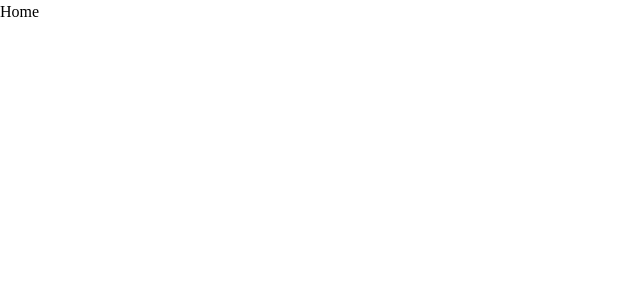
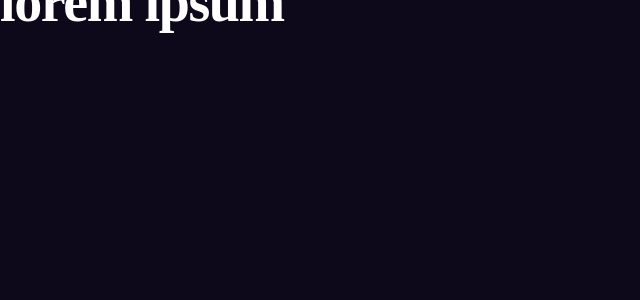
Before and after one commit to natitam1/natnael_tamiru_portfolio, a Next.js app: page / in a window 1280 px wide. Shown: the top 300 px of the page, without its empty margins (0-640 px from the left). Built offline with nearby package versions, Linux system fonts and the light colour scheme; a web font is replaced by a local one.

Commit message:
style: add custom heading styles

```diff
--- a/app/globals.css
+++ b/app/globals.css
@@ -22,5 +22,25 @@
 }
 
 body {
-  @apply font-primary;
+  @apply font-primary bg-primary text-white leading-relaxed;
 }
+
+.h1 {
+  @apply text-[40px] md:text-[52px] xl:text-[56px] leading-1 tracking-tight font-extrabold;
+}
+
+.h2 {
+  @apply text-[32px] md:text-[36px] xl:text-[38px] leading-[1.15] tracking-tight font-medium;
+}
+
+.h3 {
+  @apply text-[28px] md:text-[30px] xl:text-[32px] leading-[1.2] font-medium;
+}
+
+.h4 {
+  @apply text-[22px] md:text-[26px] font-medium leading-snug;
+}
+
+.container {
+  @apply px-[15px];
+}
--- a/app/page.jsx
+++ b/app/page.jsx
@@ -1,7 +1,7 @@
 import React from "react";
 
 const Home = () => {
-  return <div>Home</div>;
+  return <div className="h1">lorem ipsum</div>;
 };
 
 export default Home;
```
